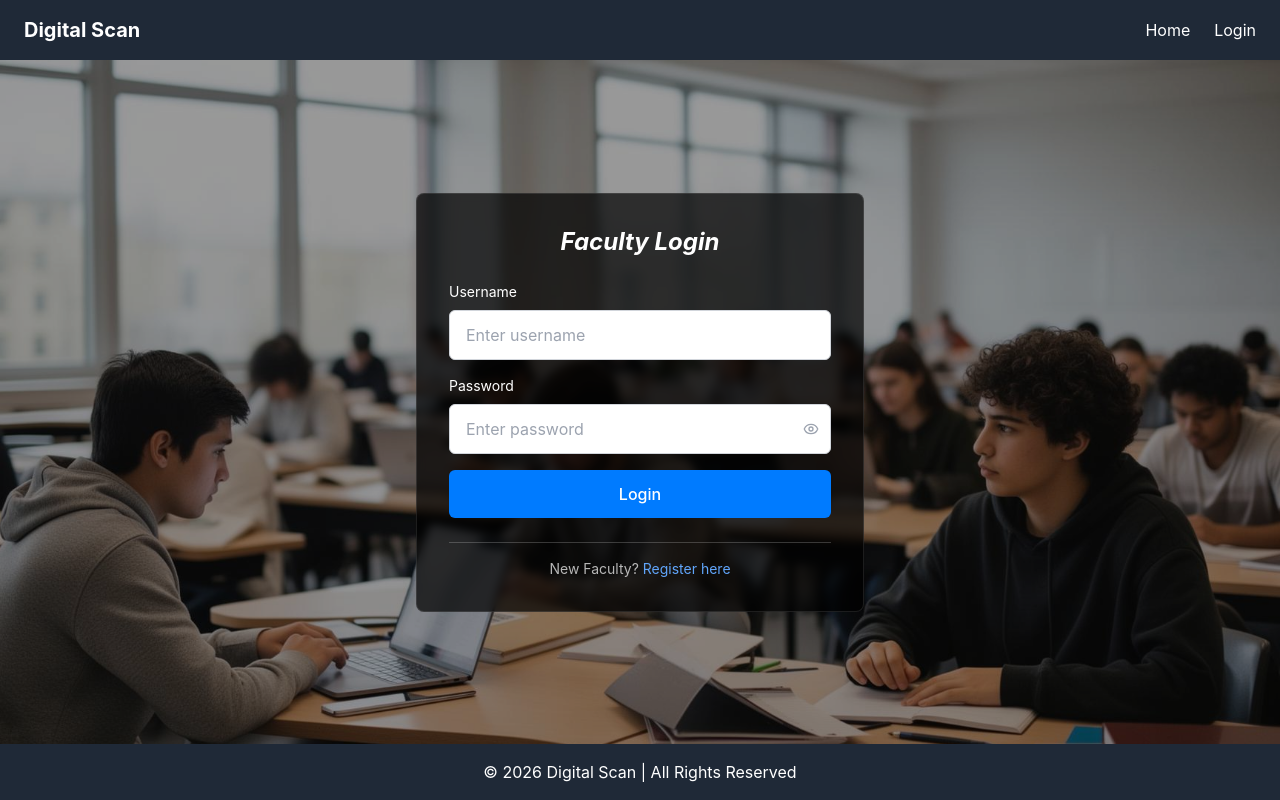
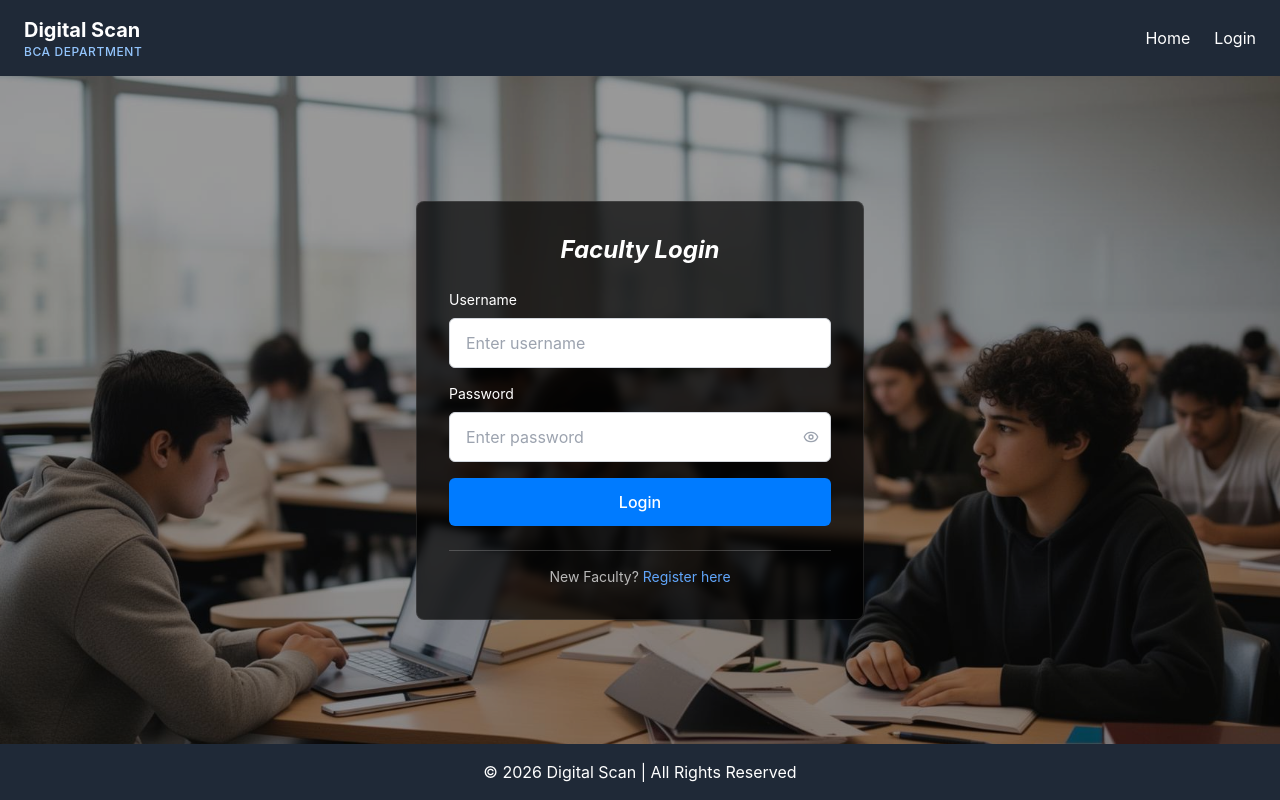
Before and after one commit to bhoomi0028/digital-attendance, a React (Vite) app: page /faculty-login in a window 1280 px wide. Built offline with nearby package versions, Linux system fonts and the light colour scheme; the HTML template or start-up script is replaced by a standard one.

Commit message:
Preceding changes

```diff
--- a/src/pages/FacultyLogin.tsx
+++ b/src/pages/FacultyLogin.tsx
@@ -53,7 +53,10 @@ export default function FacultyLogin() {
       <div className="relative z-10 min-h-screen flex flex-col">
         {/* Header */}
         <header className="bg-gray-800 text-white px-6 py-4 flex items-center justify-between">
-          <Link to="/" className="text-xl font-bold">Digital Scan</Link>
+          <div>
+            <Link to="/" className="text-xl font-bold">Digital Scan</Link>
+            <span className="block text-xs text-blue-300 font-medium tracking-wider uppercase">BCA Department</span>
+          </div>
           <nav className="flex items-center gap-6">
             <Link to="/" className="hover:text-gray-300 transition-colors">Home</Link>
             <Link to="/faculty-login" className="hover:text-gray-300 transition-colors">Login</Link>
```
